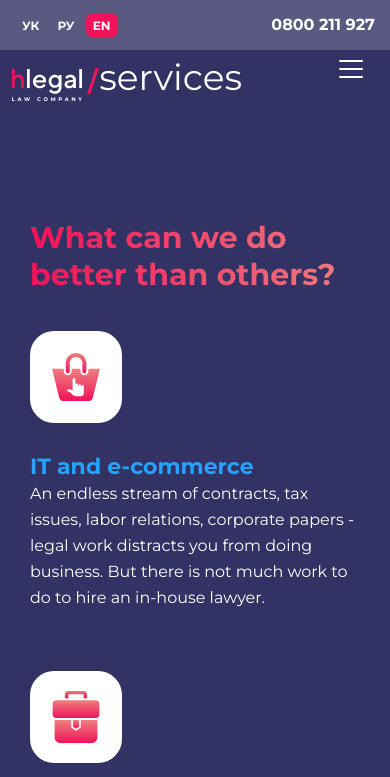
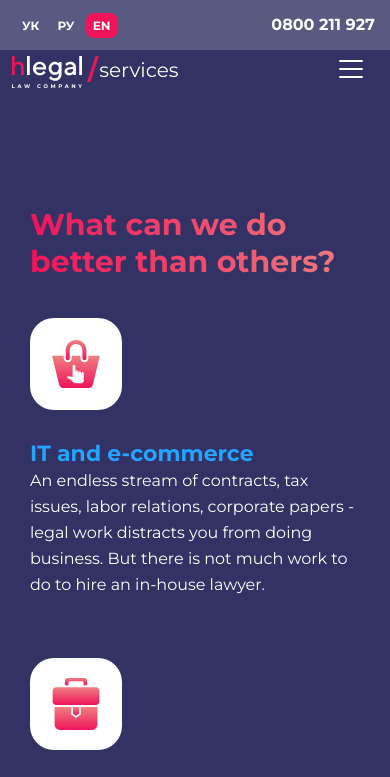
Before and after one commit to rom4ik447/hlegals, a plain HTML site: page services.html in a window 390 px wide. Shown: the top 777 px of the page. Drawn offline with nearby package versions, Linux system fonts and the light colour scheme.

Commit message:
edit logo services

```diff
--- a/scss/_services.scss
+++ b/scss/_services.scss
@@ -9,7 +9,6 @@
     @media (max-width: 576px) {
         width: 12px;
         height: 26px;
-        transform: translateY(0);
     }
 }
 
@@ -18,6 +17,12 @@
     font-weight: 400;
     font-size: 36px;
     line-height: 44px;
+
+    @media (max-width: 576px) {
+        font-weight: 400;
+        font-size: 20px;
+        line-height: 24px;
+    }
 }
 
 .sect-title {
```
Also changed, not shown: css/style.min.css, 1 other file.
